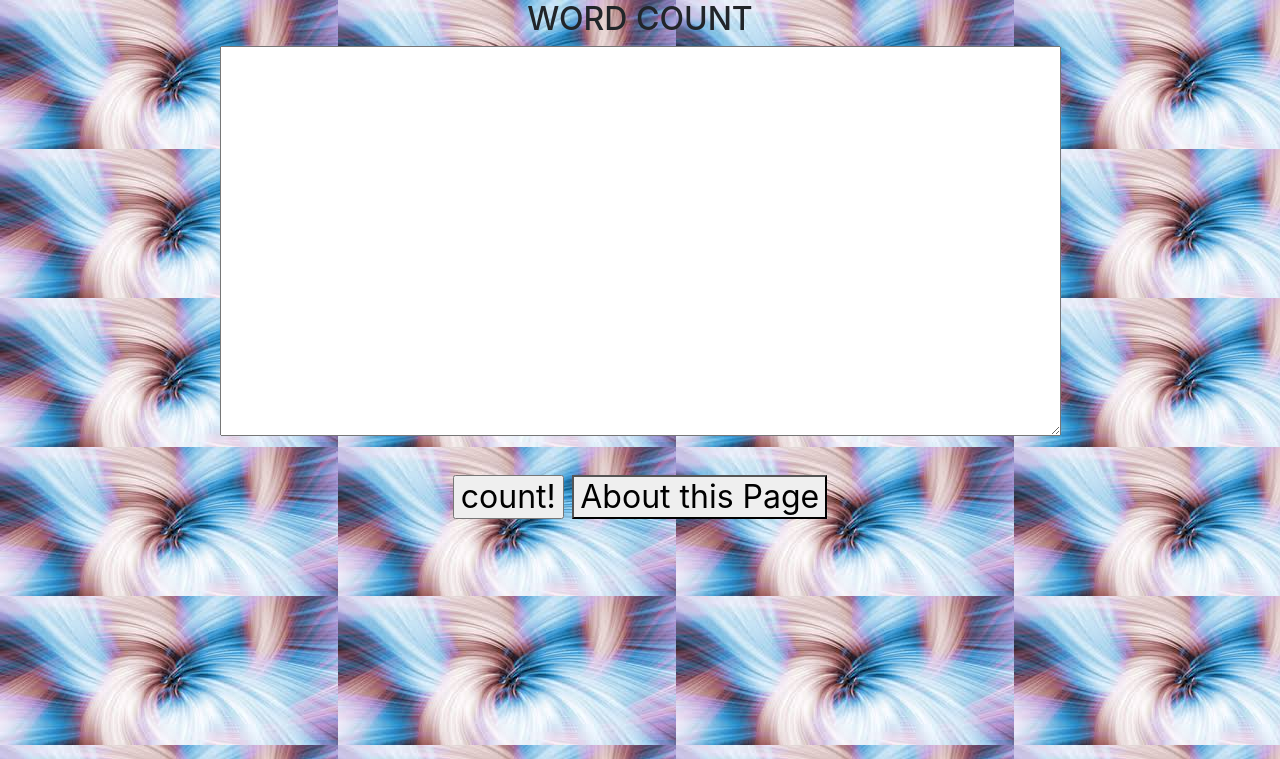
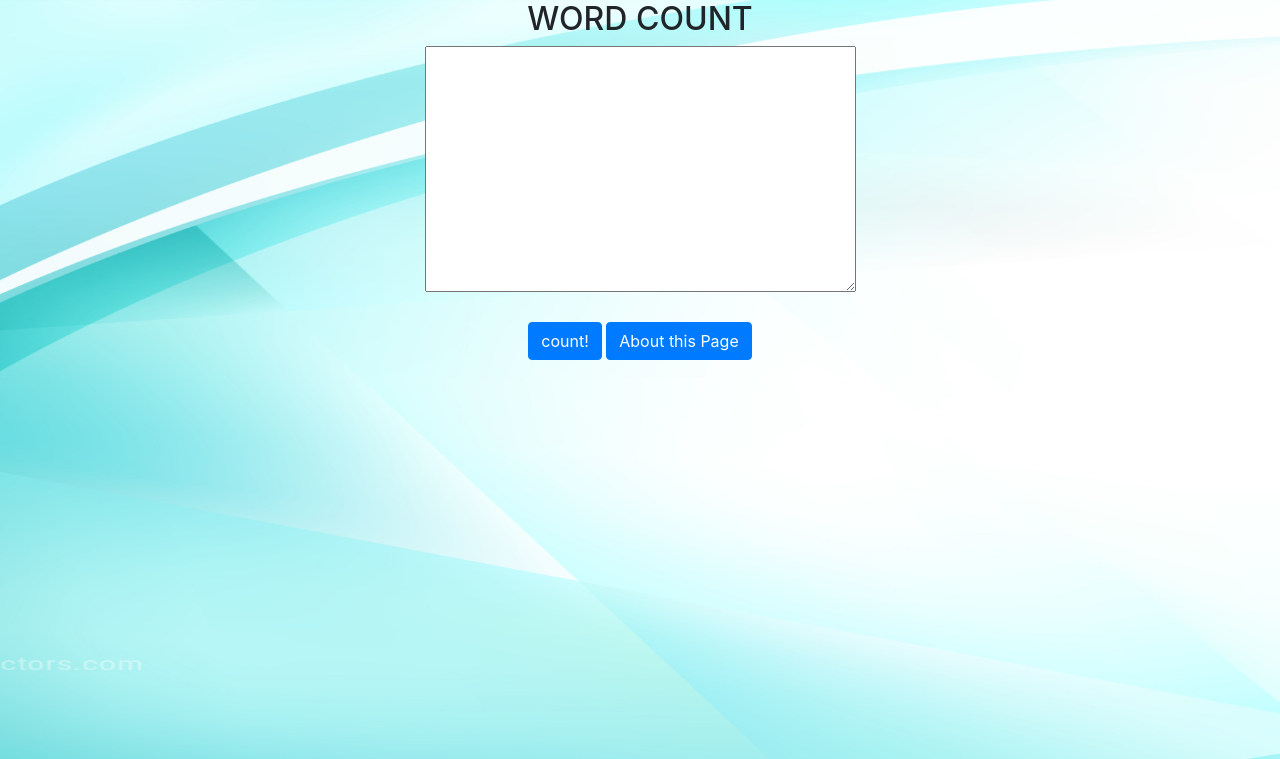
Before and after one commit to Samuel-dev97/First-WebApp, a Django app: page / in a window 1280 px wide. Shown: the top 759 px of the page. Run offline with Django 3.2, Linux system fonts and the light colour scheme; some libraries are stand-ins or nearby versions.

Commit message:
This project will be shown in my portfolio

```diff
--- a/templates/home.html
+++ b/templates/home.html
@@ -1,3 +1,6 @@
+{% load static %}
+<!DOCTYPE html>
+
 <head>
 
 <link rel="stylesheet" href="https://stackpath.bootstrapcdn.com/bootstrap/4.5.0/css/bootstrap.min.css" integrity="sha384-9aIt2nRpC12Uk9gS9baDl411NQApFmC26EwAOH8WgZl5MYYxFfc+NcPb1dKGj7Sk" crossorigin="anonymous">
@@ -5,17 +8,23 @@
   .center{
     text-align:center
   }
+  #bg{
+    background-size: 1800px 900px;
+    background-repeat: no-repeat;
+    background-position: top;
+    background-attachment: fixed;
+}
   </style>
 </head>
 
-{% load static %}
-<body style="background: url('{% static 'wordcounter_project/back_img.jpg' %}')");>
 
-<h2 class="center">WORD COUNT<h2>
+<body id="bg" style="background-image: url('{% static 'wordcounter_project/back_img.jpg' %}')"; >
+<h2 class="center" > WORD COUNT </h2>
 <form class= "center" action="{% url 'count' %}">
   <textarea cols="40" rows="10" name="fulltext" > </textarea>
   <br/> <br/>
-  <input type="submit" value="count!"/>
-  <a href="{% url "about" %}"><button type="button" name="about">About this Page</button></a>
+  <input class="btn btn-primary" type="submit" value="count!"/>
+  <a href="{% url "about" %}"><button class="btn btn-primary" type="button" name="about">About this Page</button></a>
 </form>
 </body>
+</html>
```
Also changed, not shown: templates/about.html (+15 -9 lines), templates/count.html (+19 -2 lines), wordcounter/settings.py (+9 -3 lines), static/wordcounter_project/back_img.jpg.
